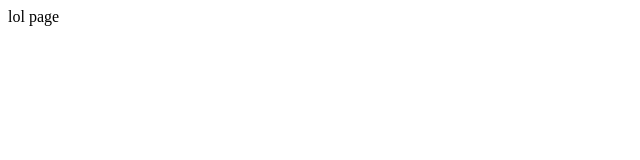
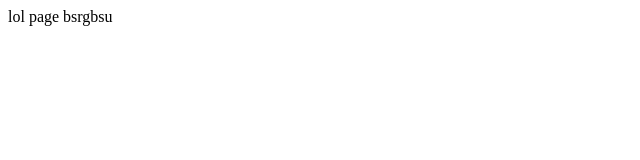
Before and after one commit to helix7293/ci-playground, a plain HTML site: page index.html in a window 1280 px wide. Shown: the full height of the page, 0-640 px from the left. Drawn offline with Linux system fonts and the light colour scheme.

Commit message:
best commit

```diff
--- a/index.html
+++ b/index.html
@@ -7,6 +7,6 @@
         <title>The Best Page</title>
     </head>
     <body>
-        lol page
+        lol page bsrgbsu
     </body>
 </html>
```
